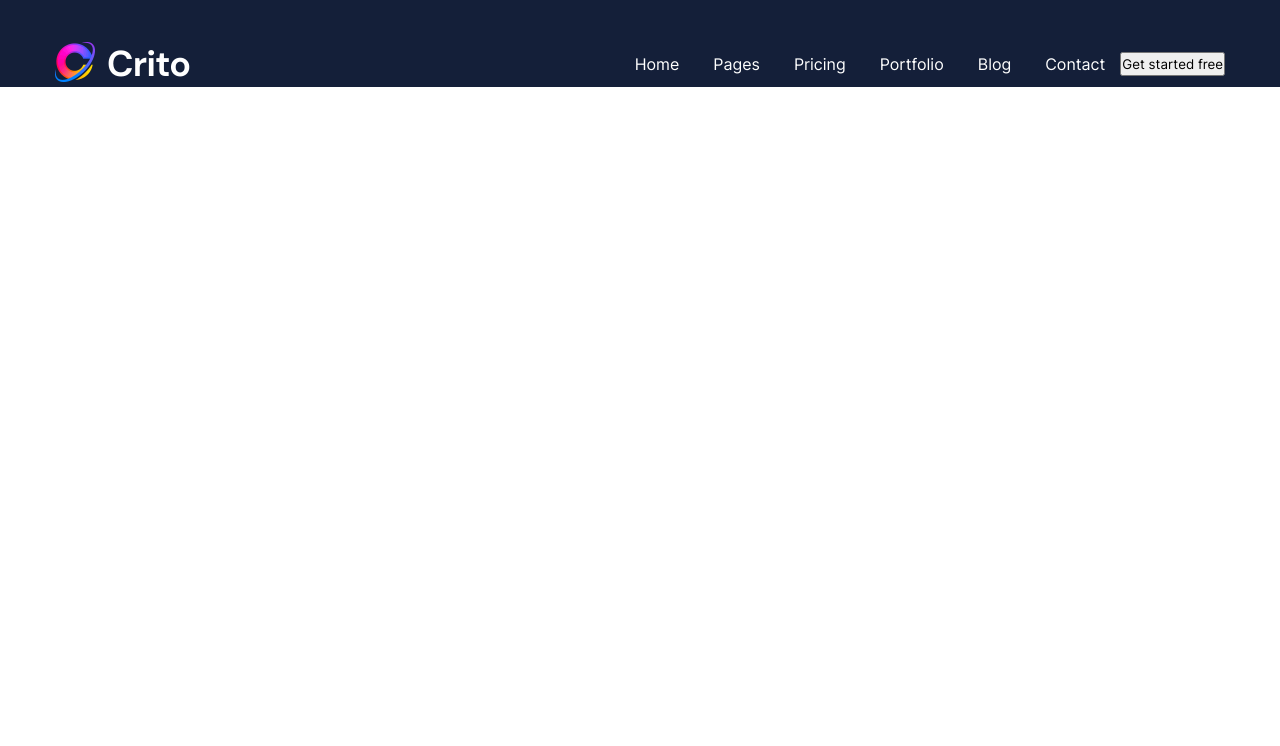
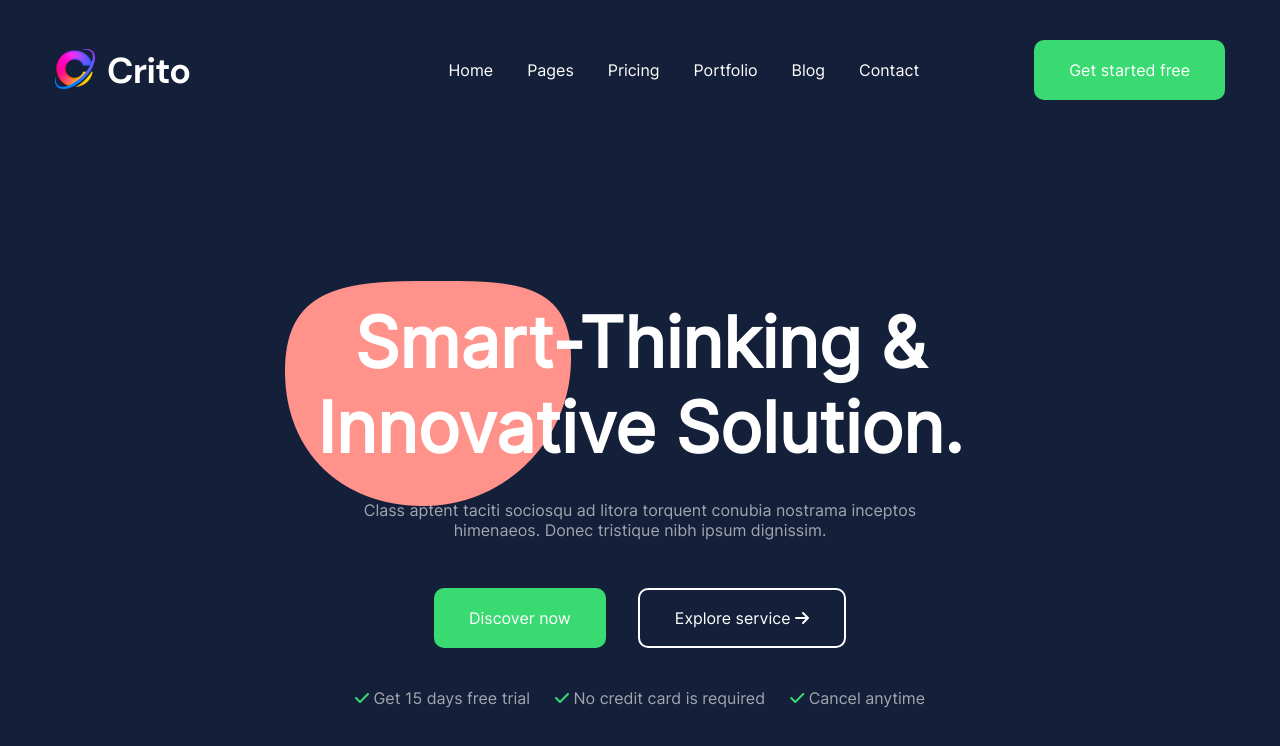
Before and after one commit to w33bvGL/Crito, a website: page index.html in a window 1280 px wide. Drawn offline with Linux system fonts and the light colour scheme.

Commit message:
primary header added

```diff
--- a/index.html
+++ b/index.html
@@ -10,9 +10,9 @@
 
     <!-- components -->
     <link rel="stylesheet" href="src/css/components/header.css" />
+    <link rel="stylesheet" href="src/css/components/primaryHeader.css" />
   </head>
   <body>
-    <section class="primary-section">
     <!-- header init start -->
     <header class="header">
       <div class="container">
@@ -37,6 +37,56 @@
       </div>
     </header>
     <!-- header init end -->
+    <!-- primaryHeader init start-->
+    <section class="primary-header">
+      <div class="container">
+        <div class="container-inner">
+          <div class="primary-header-h1">
+            <img
+              src="img/Ellipse476.png"
+              alt="primary-header-background-image"
+            />
+            <h1>
+              Smart-Thinking &<br />
+              Innovative Solution.
+            </h1>
+          </div>
+          <div class="primary-header-subtitle">
+            <p>
+              Class aptent taciti sociosqu ad litora torquent conubia nostrama
+              inceptos<br />
+              himenaeos. Donec tristique nibh ipsum dignissim.
+            </p>
+          </div>
+          <div class="primary-header-buttons">
+            <button class="button-1">Discover now</button>
+            <button class="button-2">
+              Explore service
+              <i class="fa-solid fa-arrow-right"></i>
+            </button>
+          </div>
+          <div class="primary-header-info">
+            <p>
+              <i class="fa-solid fa-check"></i>
+              <span>Get 15 days free trial</span>
+            </p>
+            <p>
+              <i class="fa-solid fa-check"></i>
+              <span>No credit card is required</span>
+            </p>
+            <p>
+              <i class="fa-solid fa-check"></i>
+              <span>Cancel anytime</span>
+            </p>
+          </div>
+        </div>
+      </div>
     </section>
+    <!-- primaryHeader init end-->
+
+    <script
+      src="https://kit.fontawesome.com/36abf4b57f.js"
+      crossorigin="anonymous"
+    ></script>
   </body>
 </html>
--- a/package.json
+++ b/package.json
@@ -12,5 +12,11 @@
   "license": "ISC",
   "devDependencies": {
     "sass": "^1.77.8"
+  },
+  "dependencies": {
+    "@emotion/react": "^11.11.4",
+    "@emotion/styled": "^11.11.5",
+    "@mui/icons-material": "^5.16.1",
+    "@mui/material": "^5.16.1"
   }
 }
--- a/src/sass/components/header.sass
+++ b/src/sass/components/header.sass
@@ -14,3 +14,21 @@
 
   .header-navigation
     display: flex
+    align-items: center
+    gap: 100px
+
+    ul
+      list-style: none
+      li
+        color: var(--color-white)
+        a
+          padding: 0 15px
+          line-height: 24px
+          font-family: "inter-regular", sans-serif
+          transition: color 0.2s ease-in-out
+          &:hover
+            color: var(--color-green)
+
+@media screen and (max-width: 920px)
+  .header-navigation
+    display: none !important
--- /dev/null
+++ b/src/sass/components/primaryHeader.sass
@@ -0,0 +1,50 @@
+.primary-header
+  margin-top: 200px
+
+  .container-inner
+    display: flex
+    flex-direction: column
+
+
+    .primary-header-h1
+      min-height: 200px
+      position: relative
+
+      img
+        position: absolute
+        z-index: -1
+        left: 230px
+        top: -20px
+
+      h1
+        text-align: center
+        font-size: 70px
+        color: var(--color-white)
+        font-family: 'inter-regular', sans-serif
+
+    .primary-header-subtitle
+      p
+        opacity: 0.6
+        color: var(--color-white)
+        font-family: 'inter-regular', sans-serif
+        text-align: center
+
+    .primary-header-buttons
+      display: flex
+      justify-content: center
+      gap: 32px
+      margin-top: 48px
+
+    .primary-header-info
+      margin-top: 40px
+      display: flex
+      justify-content: center
+      gap: 25px
+      p
+        color: var(--color-white)
+        font-family: 'inter-regular', sans-serif
+        span
+          opacity: 0.6
+        i
+          color: var(--color-green)
+          opacity: 1
--- a/src/sass/root.sass
+++ b/src/sass/root.sass
@@ -11,6 +11,11 @@
     padding: 0
     margin: 0
 
+body
+  background-color: var(--color-primary)
+  min-height: 100dvh
+  font-size: 16px
+
 .container
   max-width: 1190px
   width: 100%
@@ -18,20 +23,46 @@
   padding: 0 10px
 
 .button-1
+  background-color: var(--color-green)
+  outline: none
+  border: none
+  color: var(--color-white)
+  padding: 20px 35px
+  border-radius: 10px
+  font-size: 1em
+  cursor: pointer
   font-family: "inter-regular", sans-serif
+  transition: background-color 0.2s ease-in-out
+  &:hover
+    background-color: var(--color-green-1)
+
+  &:active
+    background-color: var(--color-green-2)
+
+  &:disabled
+    background-color: var(--color-gray)
+
+.button-2
+  background-color: transparent
+  outline: none
+  border: 2px solid var(--color-white)
+  color: var(--color-white)
+  padding: 18px 35px
+  border-radius: 10px
+  font-size: 1em
+  cursor: pointer
+  font-family: "inter-regular", sans-serif
+  transition: color 0.2s ease-in-out, border-color 0.2s ease-in-out
+  &:hover
+    border-color: var(--color-green-1)
+    color: var(--color-green-1)
+
+  &:active
+    color: var(--color-green-2)
+
+  &:disabled
+    color: var(--color-gray)
 
 a
   text-decoration: none
   color: inherit
-
-.primary-section
-  background-color: var(--color-primary)
-
-  ul
-    list-style: none
-    li
-      color: var(--color-white)
-      a
-        padding: 0 15px
-        line-height: 24px
-        font-family: "inter-regular", sans-serif
--- a/src/sass/variables.sass
+++ b/src/sass/variables.sass
@@ -1,3 +1,7 @@
 :root
   --color-primary: #141F39
   --color-white: white
+  --color-green: #38DA71
+  --color-green-1: #30bb61
+  --color-green-2: #27974e
+  --color-gray: #494949
```
Also changed, not shown: img/Ellipse476.png (added), src/css/components/header.css, src/css/components/primaryHeader.css (added), src/css/root.css, src/css/variables.css, 5 other files. Lines whose indentation alone changed are shown as unchanged.
